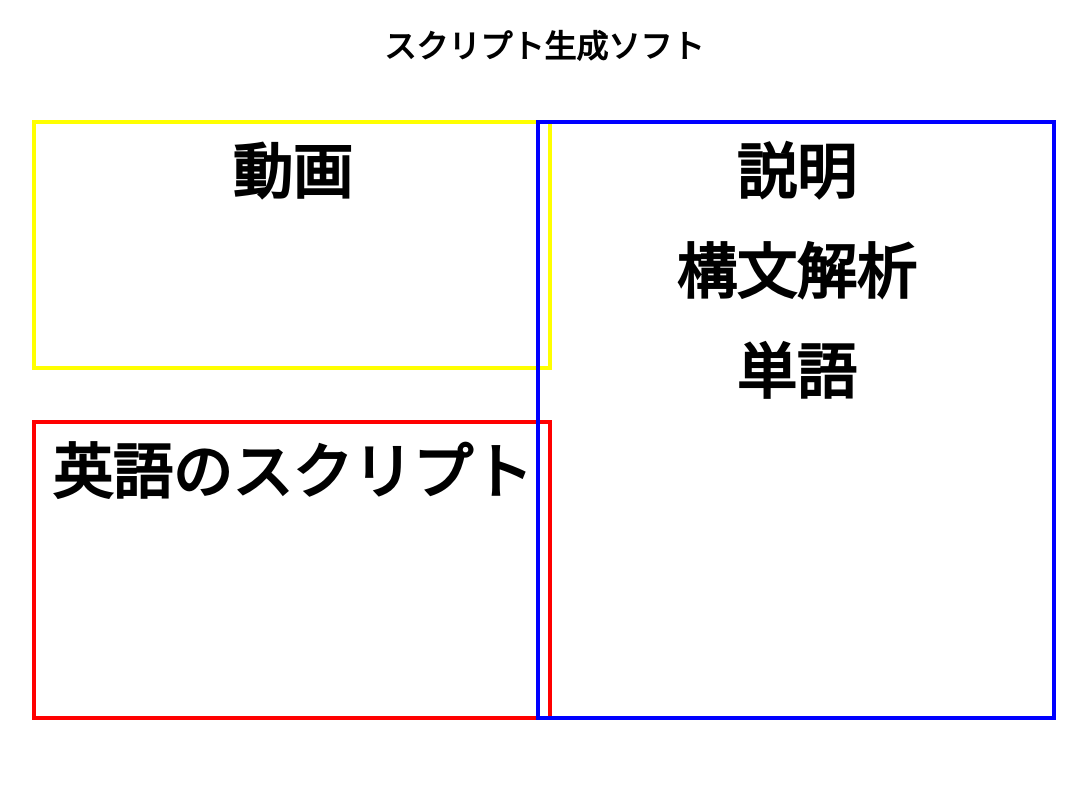
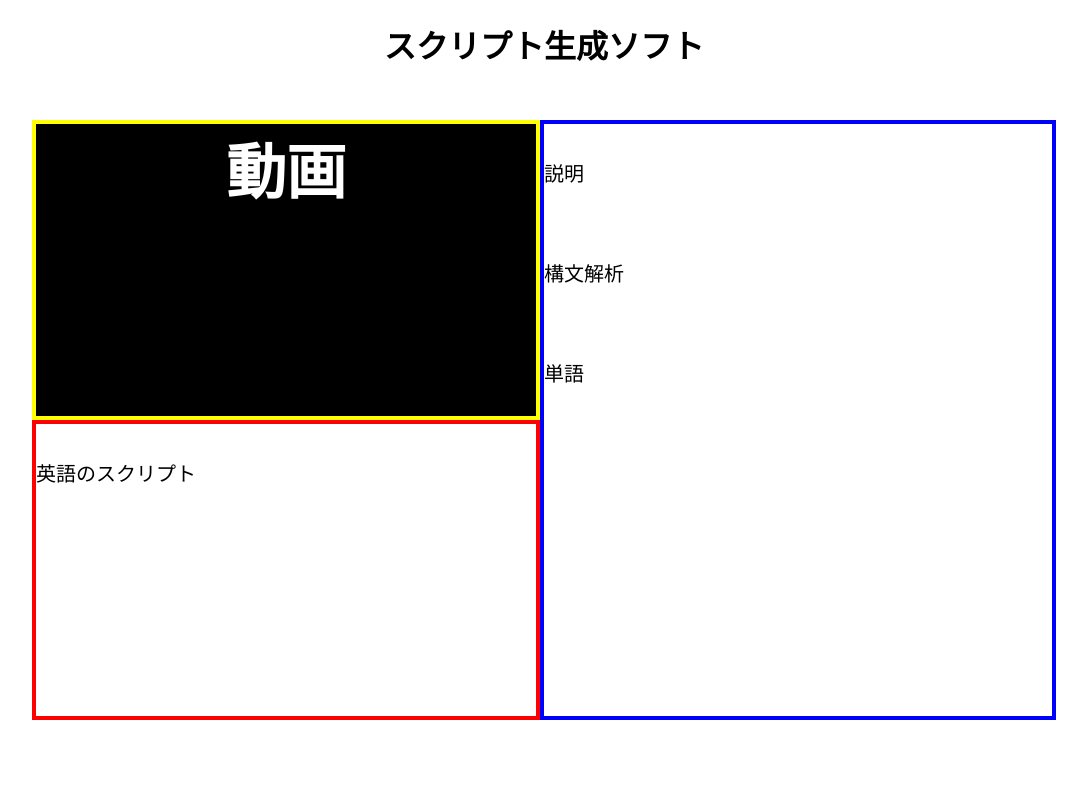
Before and after one commit to IuiF/HearAnalyzer, a Python web app: template app/templates/index.html in a window 1280 px wide. Shown: the whole page, without its empty margins (96-1183 px from the left). Run offline with Jinja, Linux system fonts and the light colour scheme; the template is opened without the code that fills it, so the values that code supplies are empty.

Commit message:
adapt screen size

```diff
--- a/app/templates/css/sample.css
+++ b/app/templates/css/sample.css
@@ -1,4 +1,4 @@
-.header {
+/* .header {
     position: fixed;
     top: 0;
     width: 100%;
@@ -14,70 +14,90 @@
     height: 20px;
     background-color:red;
     text-align: center;
+  }*/
+
+  body {
+    margin: 0;
+    display: flex;
+    flex-direction: column;
   }
 
 .main {
   /* padding-top: 50px; */
+  flex:1;
   overflow: auto;
   text-align: center;
 }
 
+.contents {
+  position:absolute;
+  /* width: 520px; */
+  top:15%;
+  bottom:10%;
+  right: 10%;
+  left: 10%;
+  flex: 5;
+  display: flex;
+  flex-direction: row;
+}
+
+.left {
+  flex:1;
+  display: flex;
+  flex-direction: column;
+}
+
 .box1 {
-  position:absolute;
+  /* position:absolute;
   height: 250px;
   width: 520px;
   top:15%;
-  left:10%;
+  left:10%; */
 
   border: solid 4px yellow;
+  background: black;
+  color: white;
   box-sizing: border-box;
 
   text-align: center;
   line-height: 100px;
   font-weight: bold;
   font-size: 60px;
+
+  flex:1;
 }
 .box2 {
-  position:absolute;
+  /* position:absolute;
   height: 300px;
   width: 520px;
   bottom:10%;
-  left:10%;
+  left:10%; */
 
   border: solid 4px red;
   box-sizing: border-box;
 
-  text-align: center;
+  text-align: left;
   line-height: 100px;
-  font-weight: bold;
-  font-size: 60px;
+  /* font-weight: bold; */
+  font-family: "Times New Roman";
+  font-size: 20px;
+
+  flex:1;
 }
 .box3 {
-  position:absolute;
-  /* height: 500px; */
+  /* position:absolute;
   width: 520px;
   top:15%;
   bottom:10%;
-  right: 10%;
+  right: 10%; */
+  flex:1;
 
   border: solid 4px blue;
   box-sizing: border-box;
 
-  text-align: center;
+  text-align: left;
   line-height: 100px;
-  font-weight: bold;
-  font-size: 60px;
+  /* font-weight: bold; */
+  font-family: "Times New Roman";
+  font-size: 20px;
 }
-
-
-html, body { height:100%; margin:0; }
-
-/* html,body{
-  height:100%;
-  width:100%;
-  font-size : 100%;
-  margin-left : auto;
-  margin-right : auto;
-  text-align : center;
-  background-color : #EFEFEF;
-  } */
--- a/app/templates/index.html
+++ b/app/templates/index.html
@@ -12,9 +12,13 @@
   <div class="main">
     <h1>スクリプト生成ソフト</h1>
   </div>
-  <div class="box1">動画</div>
-  <div class="box2">英語のスクリプト</div>
-  <div class="box3">説明<br>構文解析<br>単語</div>
+  <div class = 'contents'>
+    <div class="left">
+      <div class="box1">動画</div>
+      <div class="box2">英語のスクリプト</div>
+    </div>
+    <div class="box3">説明<br>構文解析<br>単語</div>
+  </div>
 
 
 
```
Also changed, not shown: app/templates/css/sample2.css (+22 -1 lines), app/templates/upload.html (+7 -13 lines).
